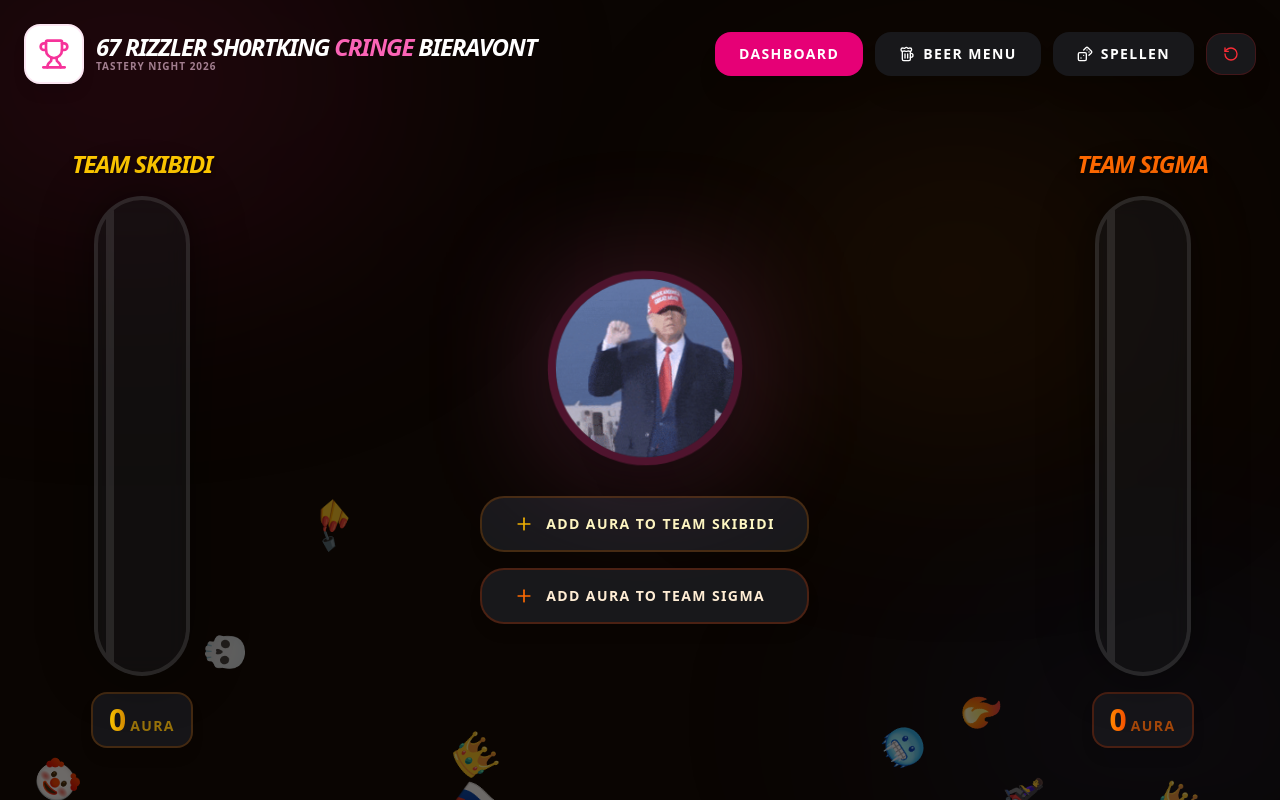
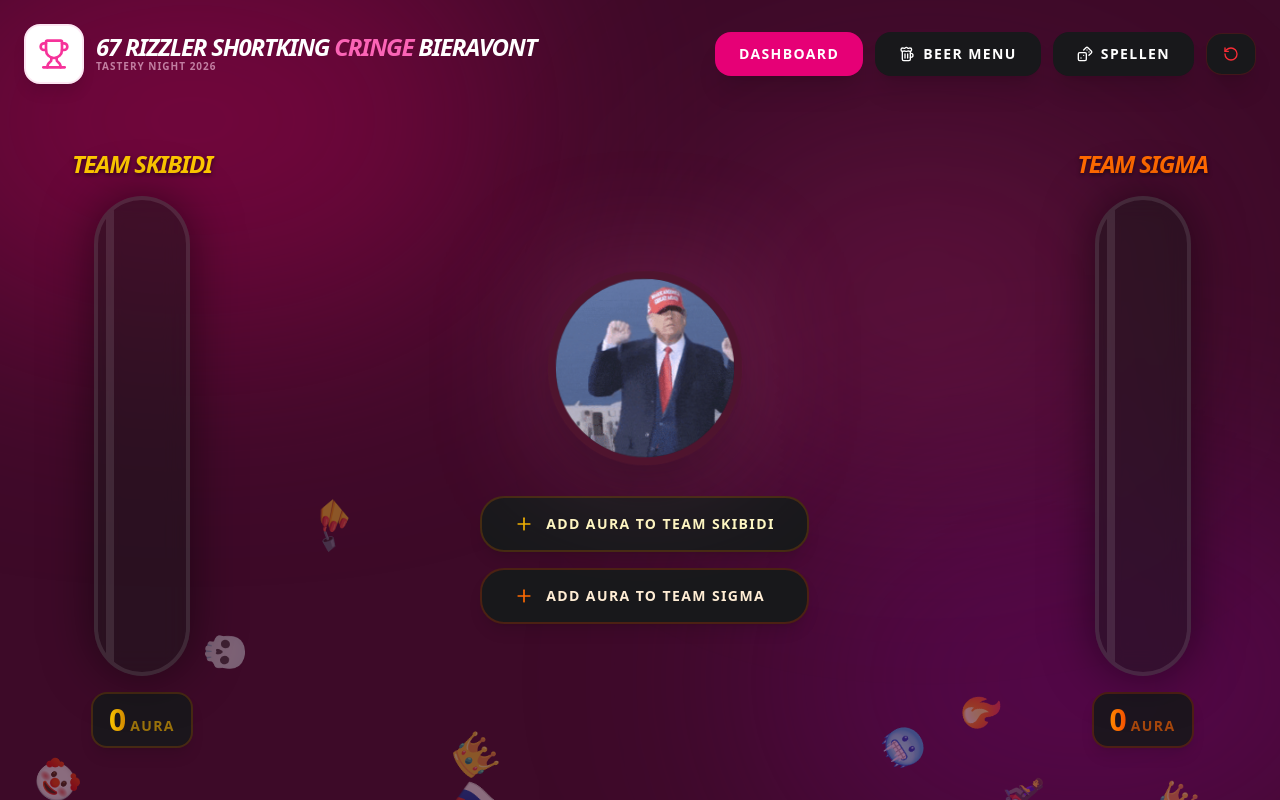
Before and after one commit to tdenottelander/cringe-beer-night, a React (Vite) app: page / in a window 1280 px wide. Built offline with nearby package versions, Linux system fonts and the light colour scheme.

Commit message:
Lighter background color

```diff
--- a/src/App.tsx
+++ b/src/App.tsx
@@ -119,12 +119,12 @@ export default function App() {
   };
 
   return (
-    <div className="min-h-screen bg-[#0a0502] font-sans selection:bg-pink-900/30 overflow-x-hidden text-white">
+    <div className="min-h-screen bg-[#3d0a28] font-sans selection:bg-pink-900/30 overflow-x-hidden text-white">
       {/* Background Decoration */}
       <div className="fixed inset-0 pointer-events-none overflow-hidden z-0">
-        <div className="absolute top-[-10%] left-[-10%] w-[40%] h-[40%] bg-pink-900/20 blur-[120px] rounded-full" />
-        <div className="absolute bottom-[-10%] right-[-10%] w-[40%] h-[40%] bg-blue-900/10 blur-[120px] rounded-full" />
-        <div className="absolute top-[20%] right-[10%] w-[30%] h-[30%] bg-yellow-900/20 blur-[120px] rounded-full" />
+        <div className="absolute top-[-10%] left-[-10%] w-[50%] h-[50%] bg-pink-700/40 blur-[120px] rounded-full" />
+        <div className="absolute bottom-[-10%] right-[-10%] w-[50%] h-[50%] bg-fuchsia-800/30 blur-[120px] rounded-full" />
+        <div className="absolute top-[20%] right-[10%] w-[35%] h-[35%] bg-pink-500/20 blur-[120px] rounded-full" />
       </div>
 
       {/* Header */}
```
